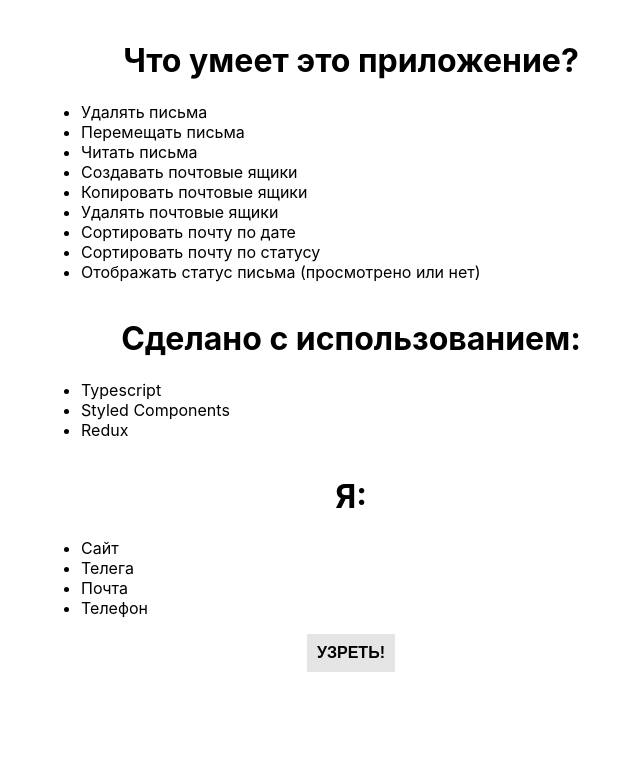
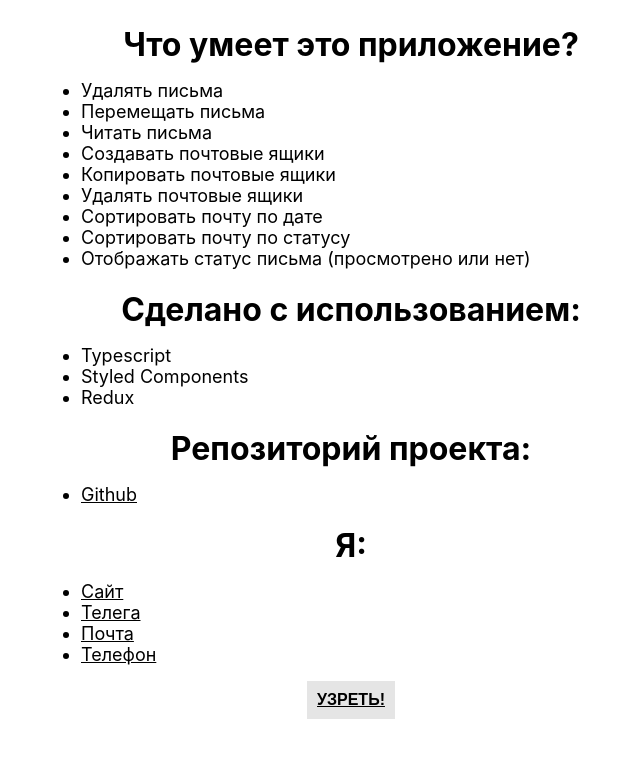
Before and after one commit to dreamvibe1993/tot-mail-client, a React (Create React App) app: page / in a window 1280 px wide. Shown: the top 758 px of the page, without its empty margins (289-929 px from the left). Built offline with nearby package versions, Linux system fonts and the light colour scheme.

Commit message:
decription fix

```diff
--- a/src/components/Home/Home.tsx
+++ b/src/components/Home/Home.tsx
@@ -1,6 +1,7 @@
 import React from "react";
+import styled from "styled-components";
+
 import { Link } from "react-router-dom";
-import styled from "styled-components";
 import { ServiceButton } from "../UI/Buttons/ServiceButton/ServiceButton";
 
 export const Home = () => {
@@ -29,6 +30,14 @@ export const Home = () => {
         </ul>
       </Block>
       <Block>
+        <Heading>Репозиторий проекта: </Heading>
+        <ul>
+          <li>
+            <a href="https://github.com/dreamvibe1993/tot-mail-client">Github</a>
+          </li>
+        </ul>
+      </Block>
+      <Block>
         <Heading>Я: </Heading>
         <ul>
           <li>
@@ -54,6 +63,7 @@ export const Home = () => {
 
 const Heading = styled.h1`
   text-align: center;
+  margin: .5rem 0rem;
 `;
 
 const Block = styled.div`
@@ -70,4 +80,10 @@ const HomeContainer = styled.div`
   flex-direction: column;
   align-items: center;
   justify-content: center;
+  a {
+    text-decoration: underline;
+  }
+  li {
+    font-size: 1.8rem;
+  }
 `;
```
